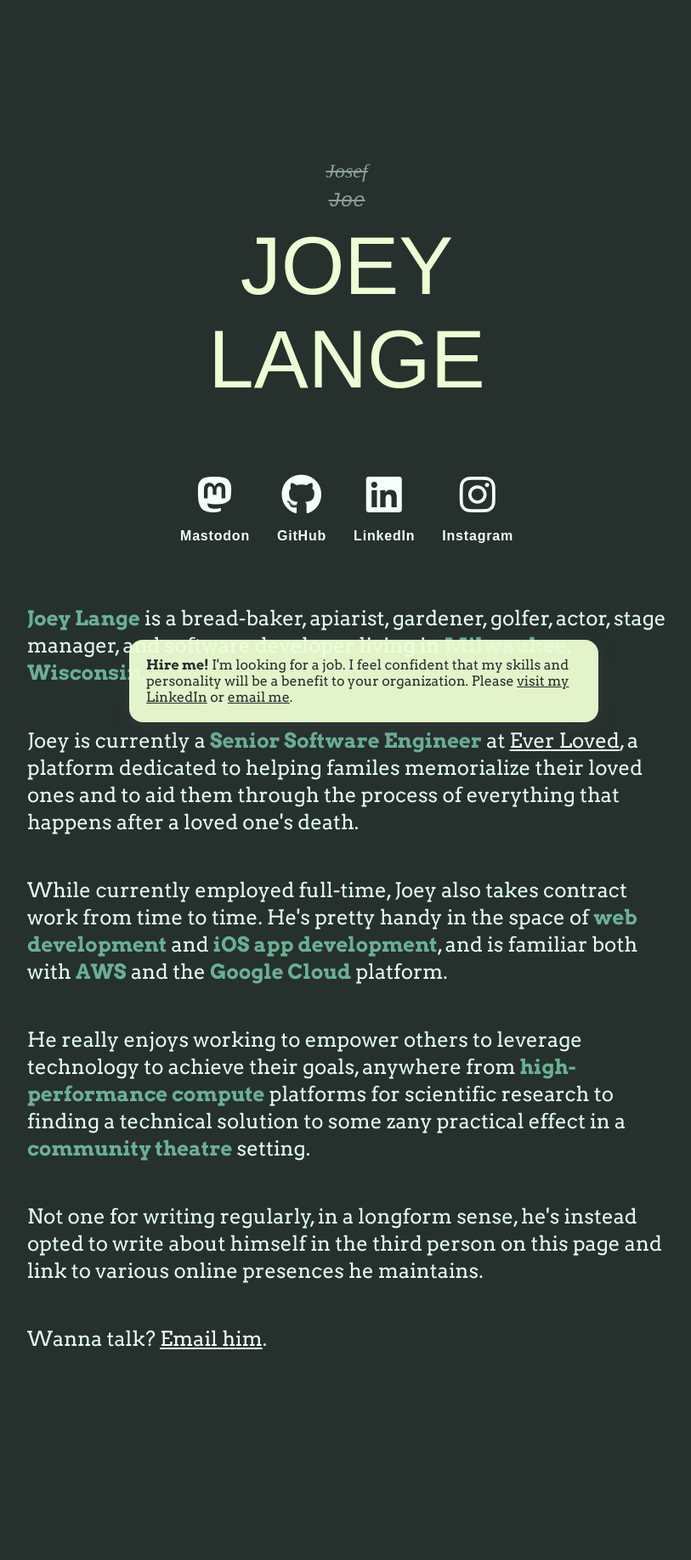
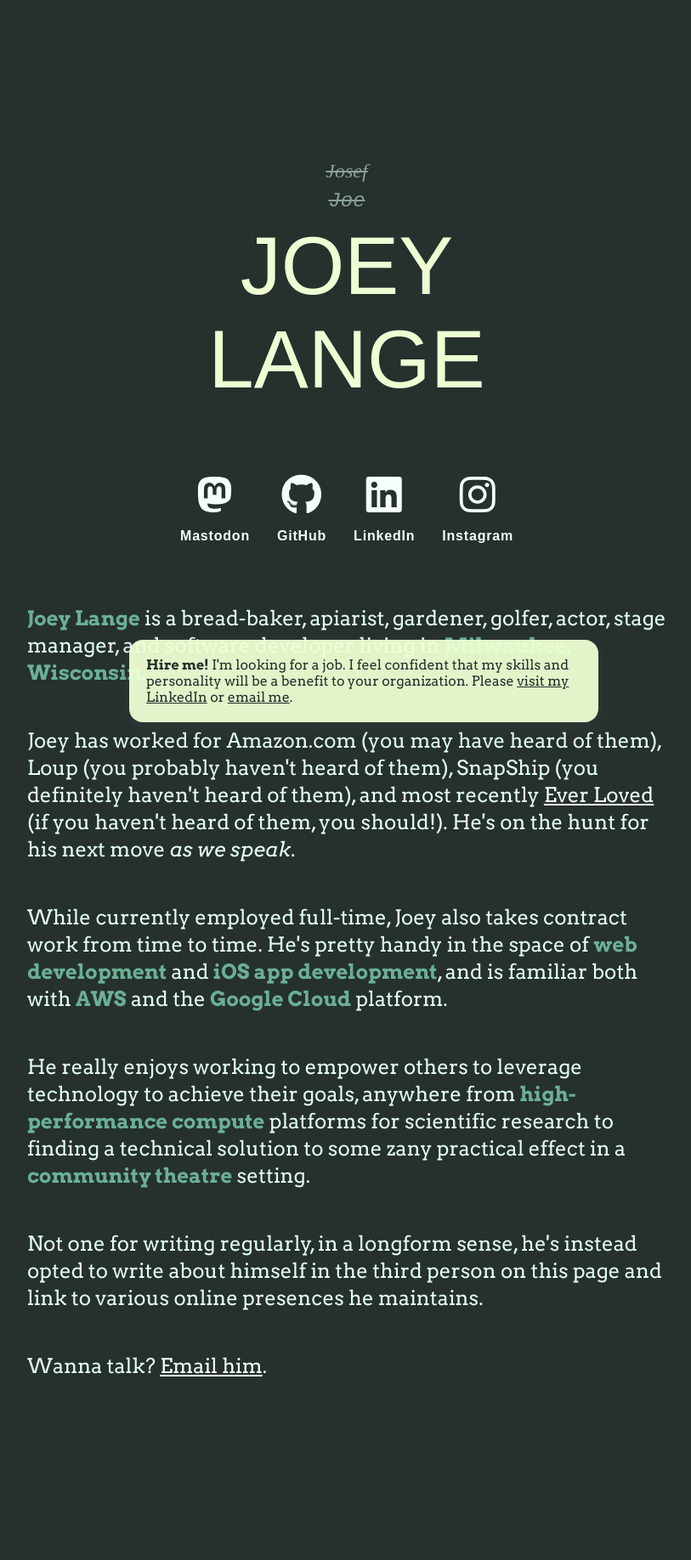
Before and after one commit to josefdlange/josefdlange.github.com, a Jekyll site: the page index.html, which Jekyll copies as it is, in a window 1280 px wide. Shown: the whole page at 85% size, without its empty margins (232-1045 px from the left). Built offline with Jekyll 4.4.1, drawn with Linux system fonts in a browser that asks for light colours; some web fonts are replaced; before the commit the page ends 1804 px from its top, so only the background shows below that.

Commit message:
Content update

```diff
--- a/index.html
+++ b/index.html
@@ -61,7 +61,7 @@
 			<strong>Joey Lange</strong> is a bread-baker, apiarist, gardener, golfer, actor, stage manager, and software developer living in <strong>Milwaukee, Wisconsin</strong>.
 		</p>
 		<p>
-			Joey is currently a <strong>Senior Software Engineer</strong> at <a href="https://everloved.com/" target="_blank">Ever Loved</a>, a platform dedicated to helping familes memorialize their loved ones and to aid them through the process of everything that happens after a loved one's death.
+			Joey has worked for Amazon.com (you may have heard of them), Loup (you probably haven't heard of them), SnapShip (you definitely haven't heard of them), and most recently <a href="https://everloved.com/">Ever Loved</a> (if you haven't heard of them, you should!). He's on the hunt for his next move <em>as we speak</em>.
 		</p>
 		<p>
 			While currently employed full-time, Joey also takes contract work from time to time. He's pretty handy in the space of <strong>web development</strong> and <strong>iOS app development</strong>, and is familiar both with <strong>AWS</strong> and the <strong>Google Cloud</strong> platform.
```
